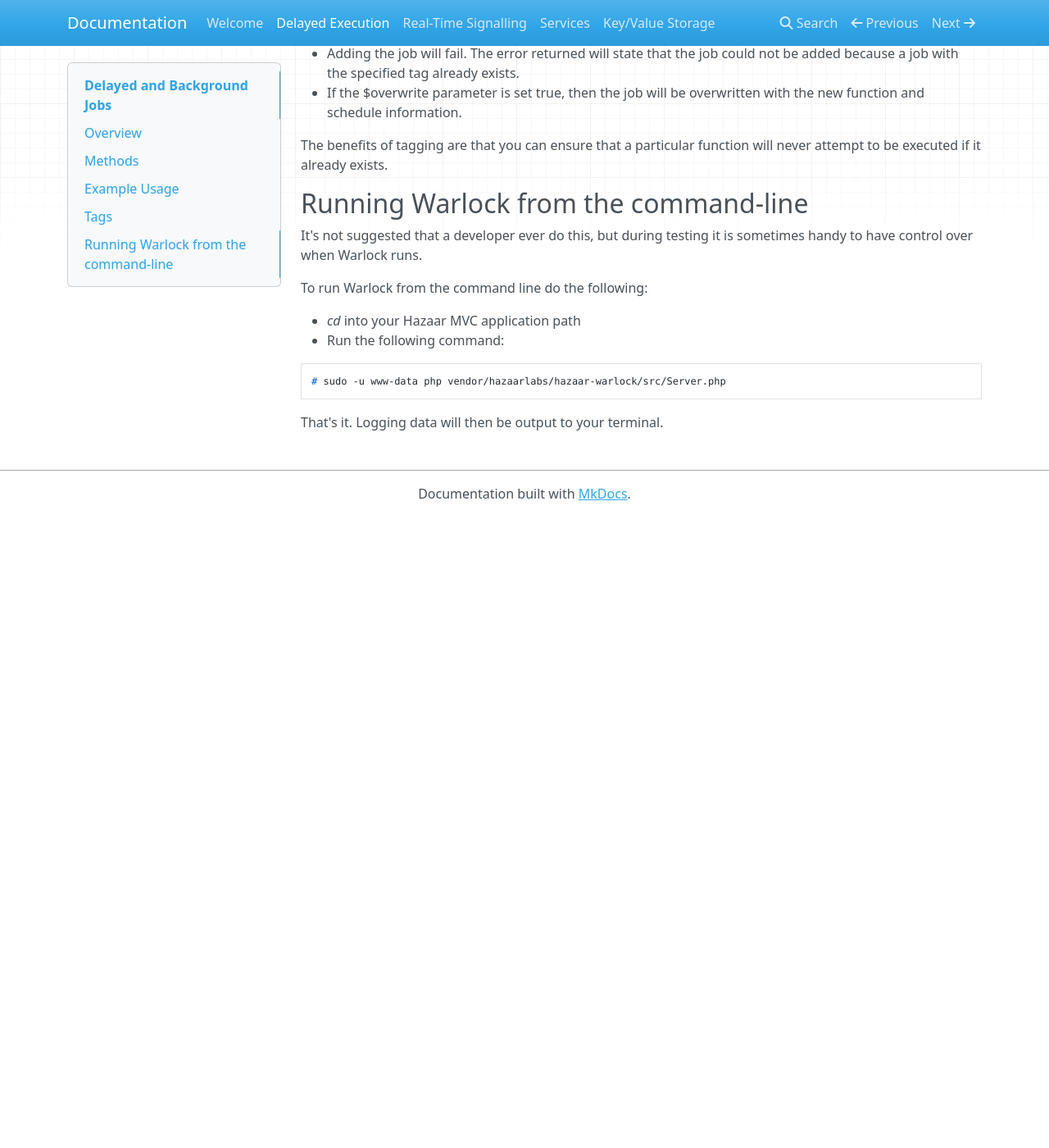
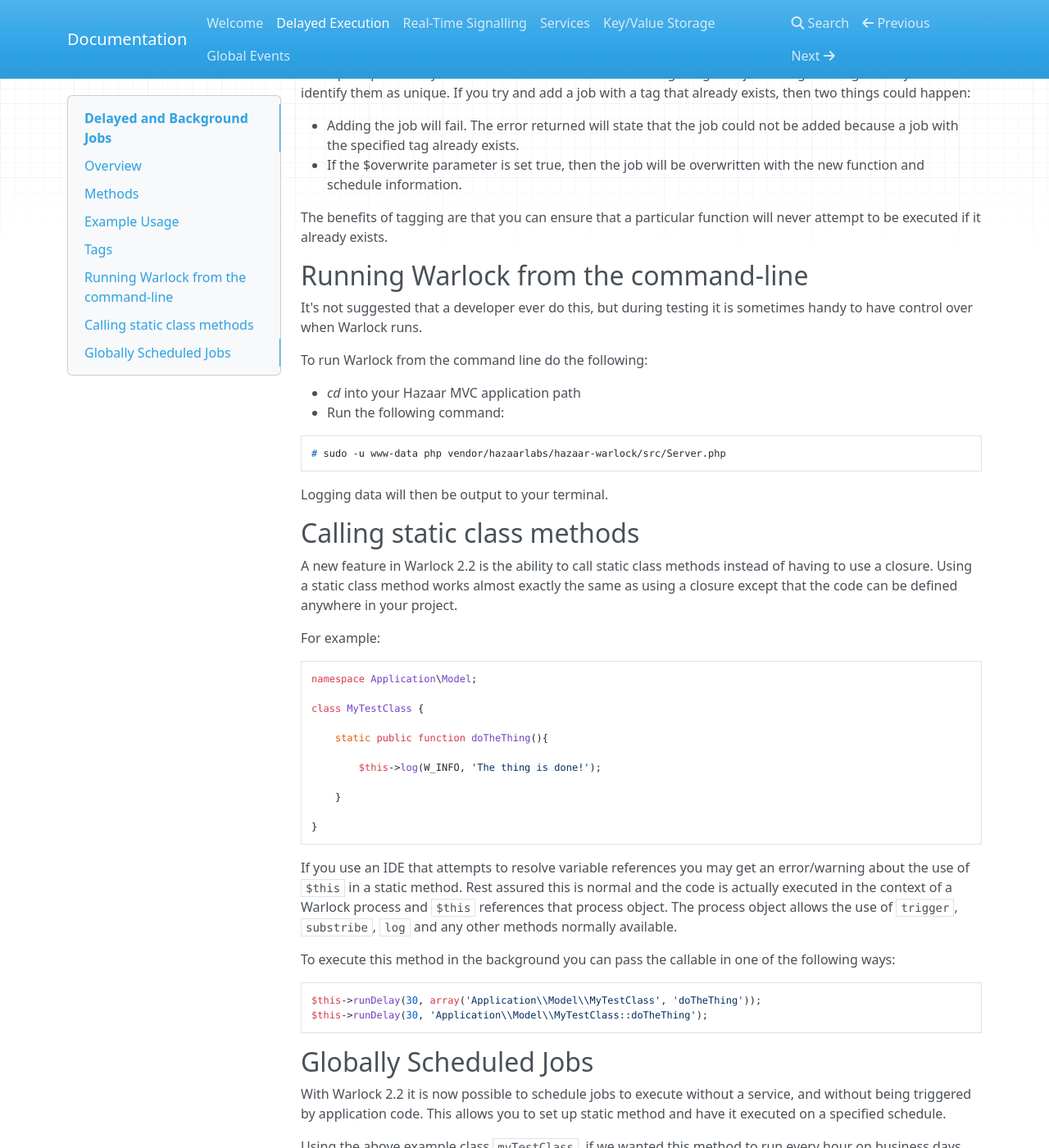
Before and after one commit to JAZ-013/hazaar-warlock, an MkDocs documentation site: the page built from docs/delayed-exec.md, in a window 1280 px wide and 1400 px high, scrolled down 2491 px. Shown: the whole window at 82% size. Built offline with MkDocs 1.6.1, drawn with Linux system fonts in a browser that asks for light colours; nearby versions of some CDN libraries; old or Windows-style settings are respelled for this version of MkDocs; before the commit the page ends 3121 px from its top, so only the background shows below that; some of the changed text lies outside the part shown.

Commit message:
Added some quick docs for global events and other updates

````diff
--- a/docs/delayed-exec.md
+++ b/docs/delayed-exec.md
@@ -8,7 +8,7 @@
 
 ## Methods
 
-There are currently two methods for scheduling function execution.
+There are currently two methods for scheduling function execution.  In both methods, `$function` is something that the PHP function `is_callable()` considers to be a callable object.  Support for static method function references are also such as `Application\Model\MyModel::doTheThing`.
 
 ### delay($seconds, $function, $tag = null, $overwrite = false)
 
@@ -114,5 +114,60 @@
 ```shell
 # sudo -u www-data php vendor/hazaarlabs/hazaar-warlock/src/Server.php
 ```
+Logging data will then be output to your terminal.
 
-That's it. Logging data will then be output to your terminal.
+## Calling static class methods
+
+A new feature in Warlock 2.2 is the ability to call static class methods instead of having to use a closure.  Using a static class
+method works almost exactly the same as using a closure except that the code can be defined anywhere in your project.
+
+For example:
+
+```php
+namespace Application\Model;
+
+class MyTestClass {
+
+    static public function doTheThing(){
+
+        $this->log(W_INFO, 'The thing is done!');
+
+    }
+
+}
+```
+
+If you use an IDE that attempts to resolve variable references you may get an error/warning about the use of `$this` in a static method.  Rest assured
+this is normal and the code is actually executed in the context of a Warlock process and `$this` references that process object.  The process object
+allows the use of `trigger`, `substribe`, `log` and any other methods normally available.
+
+To execute this method in the background you can pass the callable in one of the following ways:
+
+```php
+$this->runDelay(30, array('Application\\Model\\MyTestClass', 'doTheThing'));
+$this->runDelay(30, 'Application\\Model\\MyTestClass::doTheThing');
+```
+
+## Globally Scheduled Jobs
+
+With Warlock 2.2 it is now possible to schedule jobs to execute without a service, and without being triggered by application code.  This allows
+you to set up static method and have it executed on a specified schedule.
+
+Using the above example class `myTestClass`, if we wanted this method to run every hour on business days between 9am and 5pm we can simply
+add the following to the main Warlock config file `warlock.json`.
+
+```json
+{
+    "{{APPLICATION_ENV}}":{
+        "schedule": [
+            {
+                "when": "0 9-17 * * 1-5",
+                "exec": "Application\\Model\\myTestClass::handleTestEvent"
+            }
+        ]
+    }
+}
+```
+
+When the scheduled time rolls around, a new *Runner* process will be started up and the `Application\\Model\\myTestClass::handleTestEvent` method
+will be executed.
--- a/mkdocs.yml
+++ b/mkdocs.yml
@@ -6,5 +6,6 @@
   - Real-Time Signalling: realtime-signalling.md
   - Services: services.md
   - Key/Value Storage: kvstore.md
+  - Global Events: global-events.md
 markdown_extensions:
     - admonition
````
Also changed, not shown: docs/global-events.md (added, +54 -0 lines), docs/index.md (+1 -0 lines), docs/realtime-signalling.md (+3 -1 lines), 1 other file.
